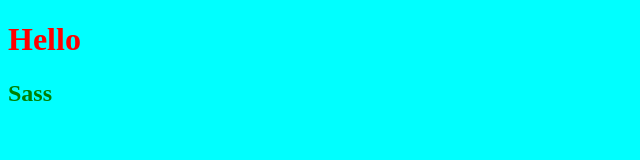
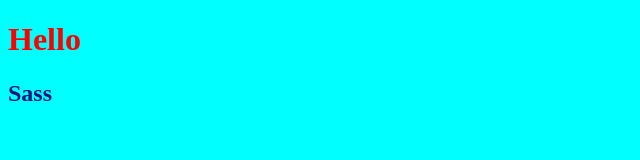
Before and after one commit to gabrivava/html-sass-first, a plain HTML site: page index.html in a window 1280 px wide. Shown: the full height of the page, 0-640 px from the left. Drawn offline with Linux system fonts and the light colour scheme.

```diff
--- a/my-app/src/css/file.scss
+++ b/my-app/src/css/file.scss
@@ -5,5 +5,5 @@
     color: red;
 }
 h2 {
-    color: green;
+    color: rgb(0, 19, 128);
 }
```
Also changed, not shown: my-app/dist/css/file.css.
